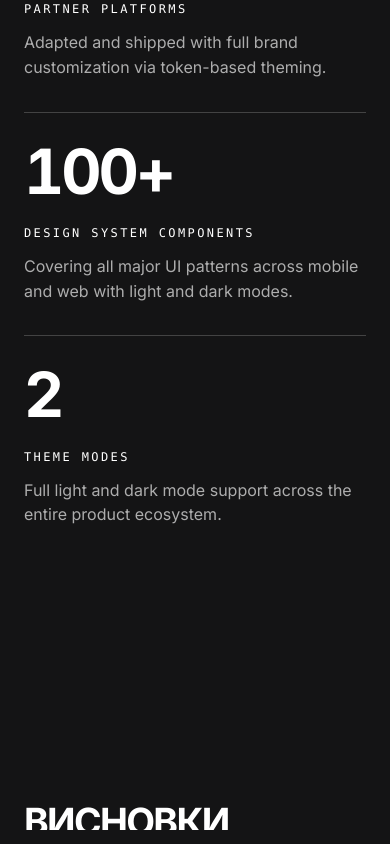
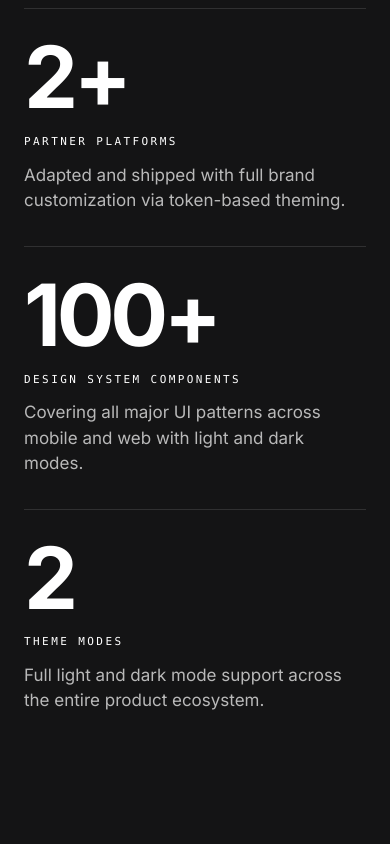
Before and after one commit to vlgoloVH/vlgolo-v2, a Next.js app: page /uk/cases/smartcrowd in a window 390 px wide. Shown: the part 10960-11804 px from the top of the page. Built offline with nearby package versions, Linux system fonts and the light colour scheme.

Commit message:
feat: full-screen impact with summary and figure row, taller next case, smaller contact title

```diff
--- a/app/globals.css
+++ b/app/globals.css
@@ -1713,63 +1713,44 @@ html[data-hover-capable="true"] .ab-collage:hover {
   opacity: calc(var(--d) * 0.24);
 }
 
-/* ── Impact: rules draw, figures rise and count, cells light under the
-   pointer ── */
-
-@media (min-width: 768px) {
-  .cs-impact {
-    grid-template-columns: repeat(var(--n), minmax(0, 1fr));
-  }
-}
-
-.cs-impact-rule {
-  transform: scaleX(0);
-  transform-origin: left;
-  transition: transform 1.1s var(--ease-soft) calc(var(--i) * 160ms);
-}
-
-.cs-impact-figure {
-  opacity: 0;
-  transform: translate3d(0, 40px, 0);
-  transition:
-    opacity 0.8s var(--ease-soft) calc(var(--i) * 160ms),
-    transform 0.9s var(--ease-soft) calc(var(--i) * 160ms);
-}
-
-.cs-impact.is-on {
-  & .cs-impact-rule {
-    transform: none;
-  }
-
-  & .cs-impact-figure {
-    opacity: 1;
-    transform: none;
-  }
-}
-
-.cs-impact-light {
+/* ── Impact: one figure at a time, pushed through a mask ── */
+
+.cs-impact-bg {
   background: radial-gradient(
-    circle 22vw at var(--mx, 50%) var(--my, 50%),
-    rgb(var(--tint) / 0.28),
-    transparent 70%
+    circle at calc(12% + var(--sp, 0) * 76%) 90%,
+    rgb(var(--tint) / 0.3),
+    transparent 55vmax
   );
-  opacity: 0;
-  transition: opacity 0.5s var(--ease-soft);
-}
-
-html[data-hover-capable="true"] .cs-impact-item:hover {
-  & .cs-impact-light {
-    opacity: 1;
-  }
-
-  & .cs-impact-rule {
-    background: color-mix(in srgb, rgb(var(--tint)) 60%, white);
-  }
-
-  & .cs-impact-figure {
-    transform: translate3d(calc(var(--lx, 0) * 8px), -4px, 0);
-    transition-delay: 0s;
-  }
+}
+
+/* A faint grid of fine lines the light passes over, fading towards the
+   top so the title stays clean. */
+.cs-impact-grid {
+  --line: rgb(255 255 255 / 0.05);
+  background:
+    linear-gradient(90deg, var(--line) 1px, transparent 1px) 0 0 / calc((100% - var(--case-pad) * 2) / 8) 100%,
+    linear-gradient(var(--line) 1px, transparent 1px) 0 0 / 100% calc((100% - var(--case-pad) * 2) / 8);
+  background-position: var(--case-pad) 0, 0 0;
+  mask-image: linear-gradient(transparent 20%, #000 70%);
+}
+
+.cs-figure {
+  transform: translate3d(0, 110%, 0);
+  transition: transform 0.9s var(--ease-soft);
+
+  &.is-on {
+    transform: none;
+  }
+
+  &.is-past {
+    transform: translate3d(0, -110%, 0);
+  }
+}
+
+/* Each figure's rule in the row fills while that figure holds the stage. */
+.cs-impact-fill {
+  background: color-mix(in srgb, rgb(var(--tint)) 60%, white);
+  transform: scaleX(clamp(0, calc(var(--sp, 1) * var(--n) - var(--i)), 1));
 }
 
 /* ── Reflection: rise in turn; under the pointer one comes forward ── */
@@ -1849,6 +1830,7 @@ html:not([data-hover-capable="true"]) .cs-insight-fill {
   }
 
   .cs-beat,
+  .cs-figure,
   .cs-chapter,
   .cs-frame-layer,
   .cs-frame-img,
@@ -1862,8 +1844,6 @@ html:not([data-hover-capable="true"]) .cs-insight-fill {
 
   .cs-title-line,
   .cs-chip,
-  .cs-impact-rule,
-  .cs-impact-figure,
   .cs-insight {
     transform: none;
     opacity: 1;
--- a/components/case/impact.tsx
+++ b/components/case/impact.tsx
@@ -1,52 +1,26 @@
 "use client";
 
-import { useEffect, useRef, useState } from "react";
 import type { Dictionary } from "@/lib/dictionaries";
 import type { CaseStudy } from "@/lib/cases/types";
-import { prefersReducedMotion } from "@/lib/scroll-progress";
+import { Track } from "@/components/case/track";
 import { SectionTitle } from "@/components/case/title";
 
-/** A figure that counts up from zero once, when it first comes into view,
- *  keeping what follows the number ("+", "M+", "%", "nd"). A figure with no
- *  number in front ("Global") simply shows. */
-function Figure({ value, start, delay }: { value: string; start: boolean; delay: number }) {
-  const match = value.match(/^(\d+)(.*)$/);
-  const [shown, setShown] = useState(match ? `0${match[2]}` : value);
+/** Size of the big figure by its length, so "3" and "Global" both fill the
+ *  stage without running off it. */
+const figure = (value: string) =>
+  value.length <= 2
+    ? "md:text-[min(20vw,36svh)]"
+    : value.length <= 4
+      ? "md:text-[min(15vw,30svh)]"
+      : "md:text-[min(11vw,23svh)]";
 
-  useEffect(() => {
-    if (!start || !match) return;
-    const target = Number(match[1]);
-    if (prefersReducedMotion()) {
-      setShown(value);
-      return;
-    }
-    let raf = 0;
-    const t0 = performance.now() + delay;
-    const tick = (now: number) => {
-      const t = Math.min(Math.max((now - t0) / 1400, 0), 1);
-      const eased = 1 - Math.pow(1 - t, 4);
-      setShown(`${Math.round(target * eased)}${match[2]}`);
-      if (t < 1) raf = requestAnimationFrame(tick);
-    };
-    raf = requestAnimationFrame(tick);
-    return () => cancelAnimationFrame(raf);
-    // match is derived from value.
-  }, [start, value, delay]);
-
-  return (
-    <>
-      <span className="sr-only">{value}</span>
-      <span aria-hidden="true" className="tabular-nums">
-        {shown}
-      </span>
-    </>
-  );
-}
-
-/** Impact on one screen: the title, then every figure side by side. As the
- *  row comes up each cell's rule draws across, its figure rises and counts
- *  up, one cell after another. Under the pointer a cell lights from where
- *  the pointer is, in the case's colour, and its figure leans towards it. */
+/** Impact as one figure at a time, on a full pinned screen. The title and the
+ *  line that sums the work up sit at the top. The stage holds a single huge
+ *  figure; as the page scrolls it is pushed up out of its mask and the next
+ *  one rises in, the words beside it change with it, and the light in the
+ *  room drifts across a faint grid. Along the bottom every figure waits in a
+ *  row, the current one lit, its rule filling while it holds the stage. On a
+ *  phone the figures follow one another. */
 export function CaseImpact({
   labels,
   impact,
@@ -55,58 +29,86 @@ export function CaseImpact({
   impact: CaseStudy["impact"];
 }) {
   const { items } = impact;
-  const list = useRef<HTMLOListElement>(null);
-  const [start, setStart] = useState(false);
+  const n = items.length;
+  return (
+    <Track
+      id="impact"
+      steps={n}
+      className="cs-impact relative md:h-[calc(var(--n)*75vh+100vh)]"
+      style={{ "--n": n } as React.CSSProperties}
+    >
+      {(active) => (
+        <div className="relative px-6 py-[14vh] md:sticky md:top-0 md:flex md:h-[100svh] md:flex-col md:overflow-hidden md:px-[var(--case-pad)] md:pb-[6svh] md:pt-[14svh]">
+          <div aria-hidden="true" className="cs-impact-bg absolute inset-0 hidden md:block" />
+          <div aria-hidden="true" className="cs-impact-grid absolute inset-0 hidden md:block" />
 
-  useEffect(() => {
-    const el = list.current;
-    if (!el) return;
-    const io = new IntersectionObserver(
-      ([entry]) => {
-        if (!entry.isIntersecting) return;
-        setStart(true);
-        io.disconnect();
-      },
-      { threshold: 0.4 },
-    );
-    io.observe(el);
-    return () => io.disconnect();
-  }, []);
+          <div className="relative grid gap-8 md:grid-cols-[minmax(0,1fr)_minmax(0,1fr)] md:items-start md:gap-[5vw]">
+            <SectionTitle>{labels.label}</SectionTitle>
+            <p className="max-w-[34rem] text-[19px] font-medium leading-[1.45] tracking-[-0.01em] text-ink/85 md:justify-self-end md:text-[clamp(18px,1.5vw,25px)]">
+              {impact.summary}
+            </p>
+          </div>
 
-  const light = (e: React.PointerEvent<HTMLLIElement>) => {
-    if (e.pointerType !== "mouse") return;
-    const r = e.currentTarget.getBoundingClientRect();
-    e.currentTarget.style.setProperty("--mx", `${e.clientX - r.left}px`);
-    e.currentTarget.style.setProperty("--my", `${e.clientY - r.top}px`);
-    e.currentTarget.style.setProperty("--lx", (((e.clientX - r.left) / r.width) * 2 - 1).toFixed(3));
-  };
+          {/* Desktop: the stage. */}
+          <div className="relative mt-auto hidden grid-cols-[minmax(0,1.2fr)_minmax(0,0.8fr)] items-end gap-[5vw] md:grid">
+            <div className="grid">
+              {items.map((item, i) => (
+                <span
+                  key={item.label}
+                  aria-hidden={i !== active}
+                  className="col-start-1 row-start-1 block self-end overflow-hidden pb-[0.02em]"
+                >
+                  <span
+                    className={`cs-figure block font-bold leading-[0.8] tracking-[-0.06em] text-ink ${figure(item.value)} ${
+                      i === active ? "is-on" : i < active ? "is-past" : ""
+                    }`}
+                  >
+                    {item.value}
+                  </span>
+                </span>
+              ))}
+            </div>
+            <div className="grid pb-[1svh]">
+              {items.map((item, i) => (
+                <div key={item.label} className={`cs-beat col-start-1 row-start-1 ${i === active ? "is-on" : ""}`}>
+                  <p className="cs-accent font-mono text-[13px] uppercase tracking-[0.22em]">{item.label}</p>
+                  <p className="mt-5 text-[clamp(20px,1.7vw,28px)] font-medium leading-[1.4] tracking-[-0.01em] text-ink">{item.body}</p>
+                </div>
+              ))}
+            </div>
+          </div>
 
-  return (
-    <section id="impact" className="relative px-6 py-[14vh] md:px-[var(--case-pad)] md:py-[18vh]">
-      <SectionTitle>{labels.label}</SectionTitle>
-
-      <ol
-        ref={list}
-        className={`cs-impact relative mt-12 grid sm:grid-cols-2 md:mt-[9vh] ${start ? "is-on" : ""}`}
-        style={{ "--n": items.length } as React.CSSProperties}
-      >
+          {/* Desktop: every figure in a row, the one on stage lit. */}
+          <ol className="relative mt-[6svh] hidden gap-[2vw] md:grid md:grid-cols-[repeat(var(--n),minmax(0,1fr))]">
             {items.map((item, i) => (
               <li
                 key={item.label}
-            onPointerMove={light}
-            className="cs-impact-item group relative overflow-hidden py-8 md:pb-10 md:pr-[2.4vw] md:pt-9"
+                className={`transition-opacity duration-500 ${i === active ? "opacity-100" : "opacity-40"}`}
                 style={{ "--i": i } as React.CSSProperties}
               >
-            <span aria-hidden="true" className="cs-impact-rule absolute inset-x-0 top-0 h-px bg-white/20" />
-            <span aria-hidden="true" className="cs-impact-light pointer-events-none absolute inset-0" />
-            <p className="cs-impact-figure relative text-[clamp(56px,16vw,88px)] font-bold leading-[0.9] tracking-[-0.05em] text-ink md:text-[clamp(56px,5.6vw,108px)]">
-              <Figure value={item.value} start={start} delay={i * 160} />
+                <span aria-hidden="true" className="block h-px bg-white/20">
+                  <span className="cs-impact-fill block h-full origin-left" />
+                </span>
+                <p className="mt-4 flex items-baseline gap-3">
+                  <span className="text-[22px] font-bold tracking-[-0.03em] text-ink">{item.value}</span>
+                  <span className="truncate font-mono text-[11px] uppercase tracking-[0.18em] text-ink/70">{item.label}</span>
                 </p>
-            <p className="relative mt-6 font-mono text-[12px] uppercase tracking-[0.2em] text-ink">{item.label}</p>
-            <p className="relative mt-3 max-w-[22rem] text-[16px] leading-[1.55] text-ink/65 md:text-[17px]">{item.body}</p>
               </li>
             ))}
           </ol>
-    </section>
+
+          {/* Phone: one after another. */}
+          <ol className="mt-10 flex flex-col md:hidden">
+            {items.map((item) => (
+              <li key={item.label} className="border-t border-white/12 py-8">
+                <p className="text-[clamp(64px,22vw,110px)] font-bold leading-[0.85] tracking-[-0.05em] text-ink">{item.value}</p>
+                <p className="mt-5 font-mono text-[11px] uppercase tracking-[0.22em] text-ink">{item.label}</p>
+                <p className="mt-3 text-[17px] leading-[1.5] text-ink/70">{item.body}</p>
+              </li>
+            ))}
+          </ol>
+        </div>
+      )}
+    </Track>
   );
 }
--- a/lib/cases/bitterbrains.ts
+++ b/lib/cases/bitterbrains.ts
@@ -142,6 +142,8 @@ export const bitterbrains: CaseStudy = {
       { value: "4", label: "Conferences branded", body: "Frontend Nation, Vue.js Nation, Nuxt Nation, and Vue.js Forge, online and in-person." },
       { value: "5", label: "Years of growth", body: "From a small startup with a handful of people to a team of 50+ with global reach." },
     ],
+    summary:
+      "Six years of design work that helped turn a small Vue.js education project into a global developer education company, one product, one conference, one experience at a time.",
   },
   reflection: [
     "Being the first designer at a growing company means you don’t just design products. You build the design culture, the visual language, and the standard that everything after you is measured against.",
--- a/lib/cases/dan-mon-fairwind.ts
+++ b/lib/cases/dan-mon-fairwind.ts
@@ -112,6 +112,8 @@ export const danMonFairwind: CaseStudy = {
       { value: "100%", label: "Lifecycle coverage", body: "The full sales-to-supply journey designed, from enquiry to delivered order." },
       { value: "Global", label: "Operational reach", body: "Supports sourcing, fulfilment, and delivery to customers worldwide." },
     ],
+    summary:
+      "By designing the CRM around how the business truly runs, the team gained one connected view of every deal, along with the speed, clarity, and control to scale a complex global operation.",
   },
   reflection: [
     "For internal tools, clarity and speed beat visual polish. Every extra click and re-keyed field costs the team real time and margin.",
--- a/lib/cases/fozzy-group.ts
+++ b/lib/cases/fozzy-group.ts
@@ -101,6 +101,8 @@ export const fozzyGroup: CaseStudy = {
       { value: "1", label: "Design system", body: "A large, shared system unifying the whole back-office product." },
       { value: "3", label: "Focus areas", body: "Product catalog, commerce operations, and the design system that ties them together." },
     ],
+    summary:
+      "By improving the existing system, designing new flows across the catalog and commerce operations, and contributing to a large design system, the work made Silpo’s back-office faster, clearer, and more consistent for the teams who run the business every day.",
   },
   reflection: [
     "On a product this large, you can’t redesign everything at once. Real progress comes feature by feature, one clear flow at a time.",
--- a/lib/cases/smartcrowd.ts
+++ b/lib/cases/smartcrowd.ts
@@ -125,6 +125,8 @@ export const smartcrowd: CaseStudy = {
       { value: "100+", label: "Design system components", body: "Covering all major UI patterns across mobile and web with light and dark modes." },
       { value: "2", label: "Theme modes", body: "Full light and dark mode support across the entire product ecosystem." },
     ],
+    summary:
+      "The transformation created a unified, scalable product experience across SmartCrowd’s entire ecosystem.",
   },
   reflection: [
     "Real product leadership means holding the full picture at once: user needs, business goals, technical constraints, and compliance.",
--- a/lib/cases/space-needle.ts
+++ b/lib/cases/space-needle.ts
@@ -155,6 +155,8 @@ export const spaceNeedle: CaseStudy = {
       { value: "2", label: "Kiosk formats", body: "Standard and large-format ticketing kiosks, both redesigned from the ground up." },
       { value: "1", label: "Design system", body: "One unified foundation powering all touchpoints across all three brands." },
     ],
+    summary:
+      "What began as a tablet UI project became a full digital ecosystem redesign, spanning customer-facing experiences, partner platforms, and internal operations across one of America’s most iconic attractions.",
   },
   reflection: [
     "Designing for tourists means designing for people who have never used your product before, and may never use it again. Clarity and speed are everything.",
--- a/lib/cases/types.ts
+++ b/lib/cases/types.ts
@@ -46,6 +46,8 @@ export interface CaseStudy {
   chapters: Chapter[];
   impact: {
     items: { value: string; label: string; body: string }[];
+    /** The line that sums the work up. */
+    summary: string;
   };
   reflection: string[];
 }
```
Also changed, not shown: components/case/contact.tsx (+6 -6 lines), components/case/next.tsx (+6 -6 lines). Lines whose indentation alone changed are shown as unchanged.
